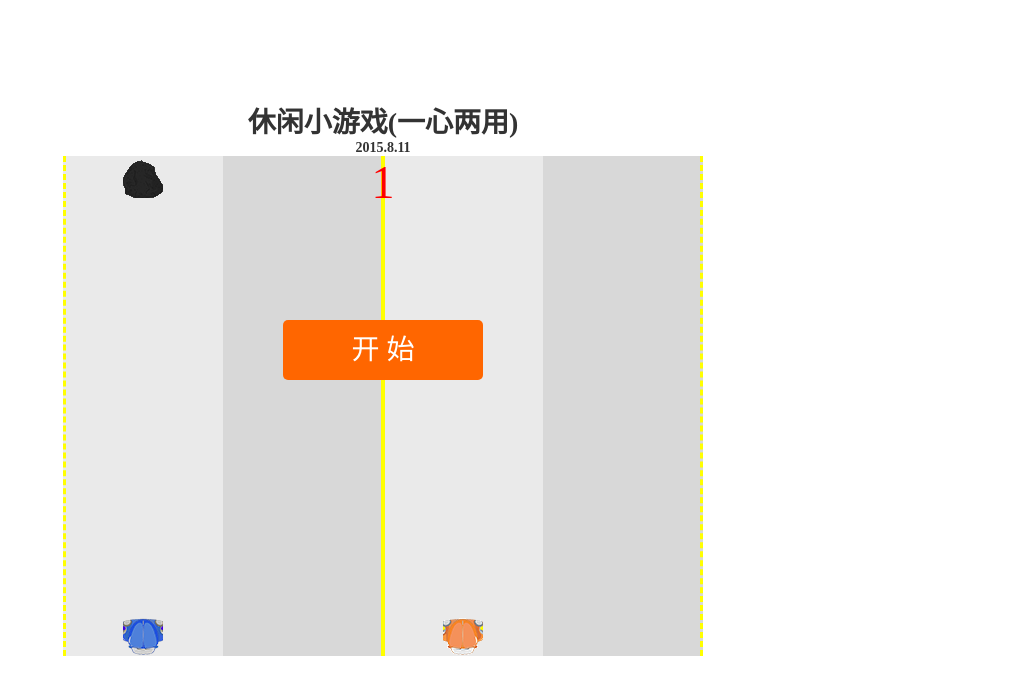
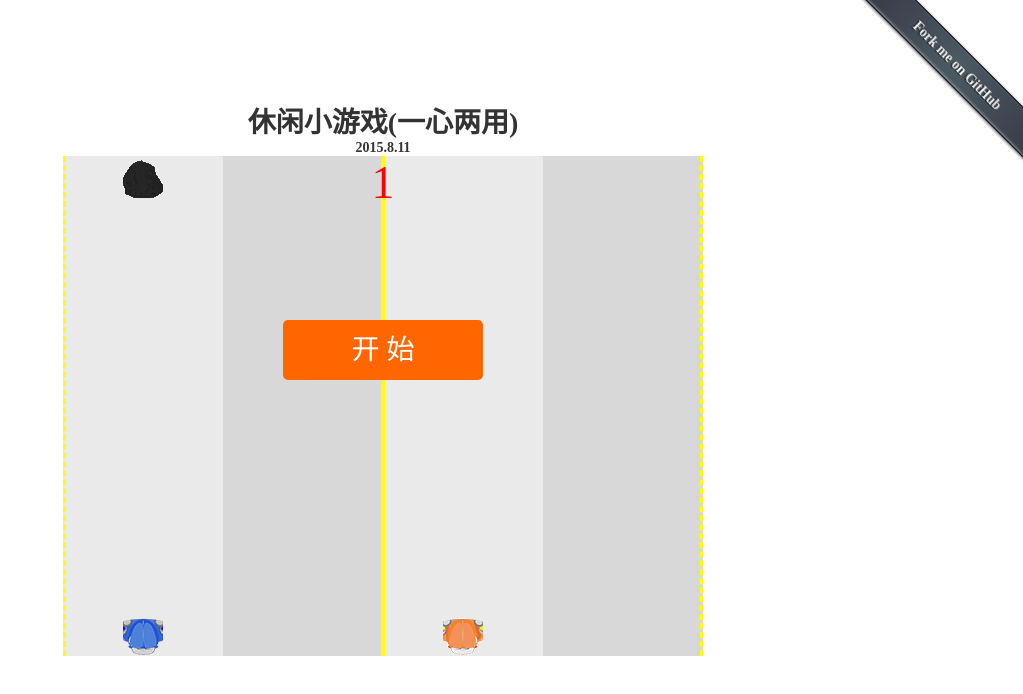
Before and after one commit to jcjgb/OneGame, a plain HTML site: page index.html in a window 1280 px wide. Shown: the whole page, without its empty margins (257-1280 px from the left). Drawn offline with Linux system fonts and the light colour scheme.

Commit message:
戈志刚-添加forkme github

```diff
--- a/game.css
+++ b/game.css
@@ -24,3 +24,73 @@ body {margin:0; padding:0; font-family:"Microsoft YaHei"; font-size:14px; color:
 .pos2{left:62.5%;}
 .pos3{left:87.5%;}
 #score{ position: absolute; top:0; left:0; width: 100%; height: 60px; font-size:46px; text-align: center; z-index: 98; color: red;}
+
+a{
+	color: #366280;
+	text-decoration: none;
+	-webkit-transition: opacity .2s,color .2s,background-color .2s,background-image .2s;
+	-moz-transition: opacity .2s,color .2s,background-color .2s,background-image .2s;
+	-ms-transition: opacity .2s,color .2s,background-color .2s,background-image .2s;
+	-o-transition: opacity .2s,color .2s,background-color .2s,background-image .2s;
+	transition: opacity .2s,color .2s,background-color .2s,background-image .2s;
+	display: inline-block;
+	padding: 2px;
+	margin: -2px;
+	-webkit-border-radius: 3px;
+	-moz-border-radius: 3px;
+	-ms-border-radius: 3px;
+	-o-border-radius: 3px;
+	border-radius: 3px;
+	border: 0;
+}
+.forkme {
+	position:fixed;
+	right:-60px;
+	top:50px;
+	z-index:10;
+	line-height:30px;
+	color:#f6f7f8;
+	text-align:center;
+	width:250px;
+	-webkit-transform:rotate(45deg);
+	-moz-transform:rotate(45deg);
+	-ms-transform:rotate(45deg);
+	-o-transform:rotate(45deg);
+	/* transform:rotate(-45deg);*/
+	/* -webkit-transition:none;*/
+	-moz-transition:none;
+	-ms-transition:none;
+	-o-transition:none;
+	/* transition:none;*/
+	font-weight:bold;
+	text-shadow:-1px 1px 1px rgba(0,0,0,0.7);
+	-webkit-box-shadow:0 1px 3px rgba(54,54,68,0.8),inset 0 -1px 3px rgba(246,247,248,0.5);
+	-moz-box-shadow:0 1px 3px rgba(54,54,68,0.8),inset 0 -1px 3px rgba(246,247,248,0.5);
+	-ms-box-shadow:0 1px 3px rgba(54,54,68,0.8),inset 0 -1px 3px rgba(246,247,248,0.5);
+	-o-box-shadow:0 1px 3px rgba(54,54,68,0.8),inset 0 -1px 3px rgba(246,247,248,0.5);
+	box-shadow:0 1px 3px rgba(54,54,68,0.8),inset 0 -1px 3px rgba(246,247,248,0.5);
+	border-collapse:separate;
+	border:1px solid #000;
+	background-color:#363644;
+	background-image:-webkit-gradient(radial,center center,0,center center,460,from(#4c5b63),to(#363644));
+	background-image:-webkit-radial-gradient(circle,#4c5b63,#363644);
+	background-image:-moz-radial-gradient(circle,#4c5b63,#363644);
+	background-image:-ms-radial-gradient(circle,#4c5b63,#363644);
+	background-image:-o-radial-gradient(circle,#4c5b63,#363644);
+	background-repeat:no-repeat
+}
+.forkme:hover {
+	background-color:#4d4d60;
+	background-image:-webkit-gradient(radial,center center,0,center center,460,from(#627680),to(#4d4d60));
+	background-image:-webkit-radial-gradient(circle,#627680,#4d4d60);
+	background-image:-moz-radial-gradient(circle,#627680,#4d4d60);
+	background-image:-ms-radial-gradient(circle,#627680,#4d4d60);
+	background-image:-o-radial-gradient(circle,#627680,#4d4d60);
+	background-repeat:no-repeat;
+	-webkit-box-shadow:0 1px 3px rgba(54,54,68,0.8),inset 0 -1px 3px rgba(246,247,248,0.5);
+	-moz-box-shadow:0 1px 3px rgba(54,54,68,0.8),inset 0 -1px 3px rgba(246,247,248,0.5);
+	-ms-box-shadow:0 1px 3px rgba(54,54,68,0.8),inset 0 -1px 3px rgba(246,247,248,0.5);
+	-o-box-shadow:0 1px 3px rgba(54,54,68,0.8),inset 0 -1px 3px rgba(246,247,248,0.5);
+	box-shadow:0 1px 3px rgba(54,54,68,0.8),inset 0 -1px 3px rgba(246,247,248,0.5);
+	border-collapse:separate
+}
--- a/index.html
+++ b/index.html
@@ -35,5 +35,6 @@
 			</div>
 		</div>
 		<script type="text/javascript" src="game.js"></script>
+		<a href="https://github.com/jcjgb/OneGame" class="forkme">Fork me on GitHub</a>
 	</body>
 </html>
```
